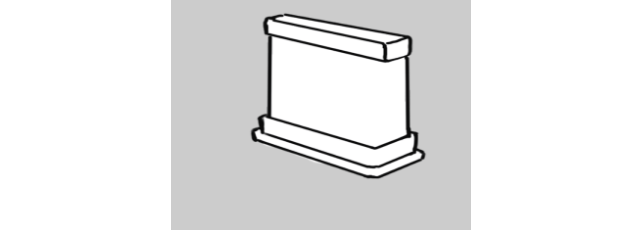
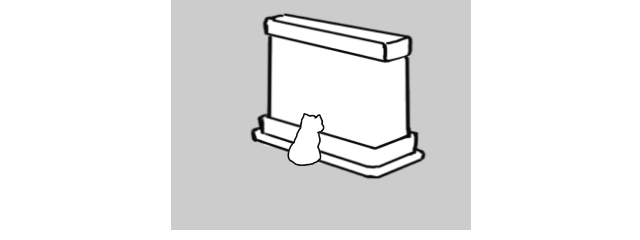
Before and after one commit to blu-octopus/wall-banger, a plain HTML site: page index.html in a window 1280 px wide. Shown: the part 120-360 px from the top of the page, 269-909 px from the left. Drawn offline with Linux system fonts and the light colour scheme.

Commit message:
fixed first frame name

```diff
--- a/wallbanger.css
+++ b/wallbanger.css
@@ -29,7 +29,7 @@
 .guy-animation {
     width: 100px; /* Adjust the width of the guy animation */
     height: 100px; /* Adjust the height of the guy animation */
-    background-image: url('assets/cat_drawing.png'); /* Updated image path */
+    background-image: url('assets/cat0.png'); /* Updated image path */
     background-size: cover;
     position: absolute; /* Position the guy animation within the game area */
     top: 50%; /* Center vertically */
```
